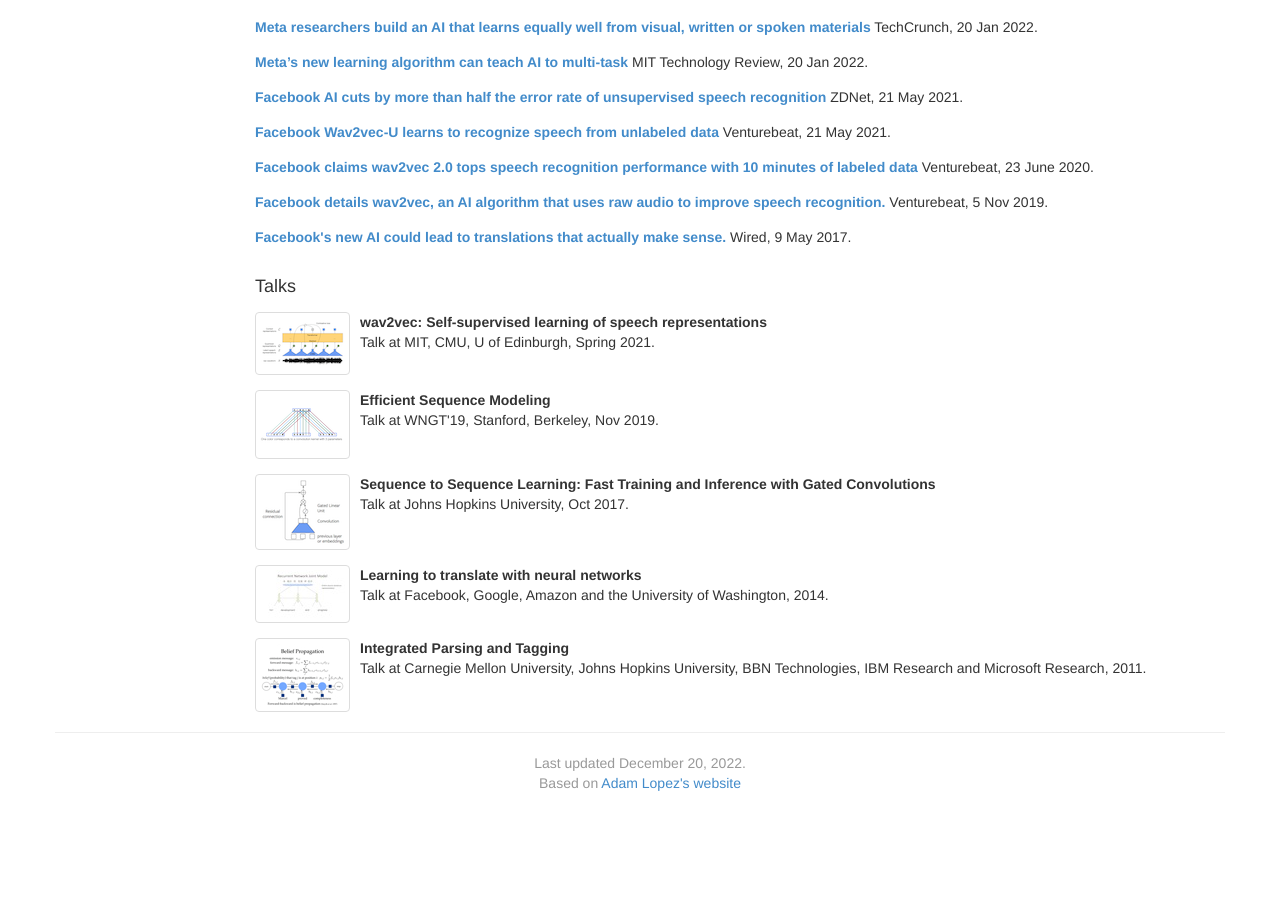
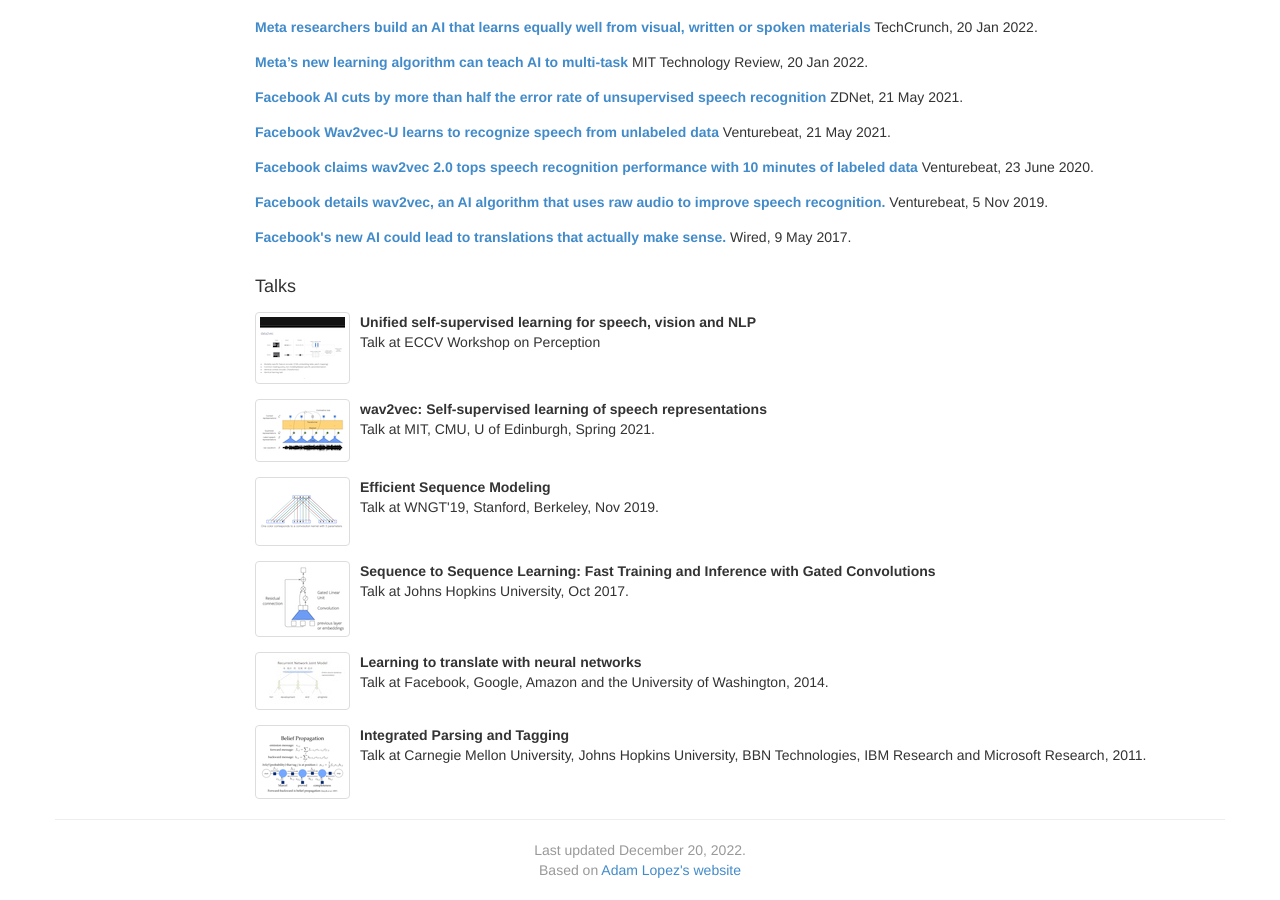
Before and after one commit to michaelauli/michaelauli.github.io, a Jekyll site: the page built from index.html, in a window 1280 px wide and 900 px high, scrolled down 1883 px. Built offline with Jekyll 4.4.1, drawn with Linux system fonts in a browser that asks for light colours; comment, search, counter and statistics services are not loaded; before the commit the page ends 2696 px from its top, so only the background shows below that.

Commit message:
+ data2vec talk

```diff
--- a/_config.yml
+++ b/_config.yml
@@ -1,6 +1,11 @@
 exclude: ['README.md']
 timezone: US/Pacific
 talks:
+  -
+    title: Unified self-supervised learning for speech, vision and NLP
+    detail: Talk at ECCV Workshop on Perception
+    url: "talks/data2vec.pdf"
+    img: "data2vec.png"
   -
     title: wav2vec&#58; Self-supervised learning of speech representations
     detail: Talk at MIT, CMU, U of Edinburgh, Spring 2021.
```
Also changed, not shown: img/talk/data2vec.png (added), 1 other file.
